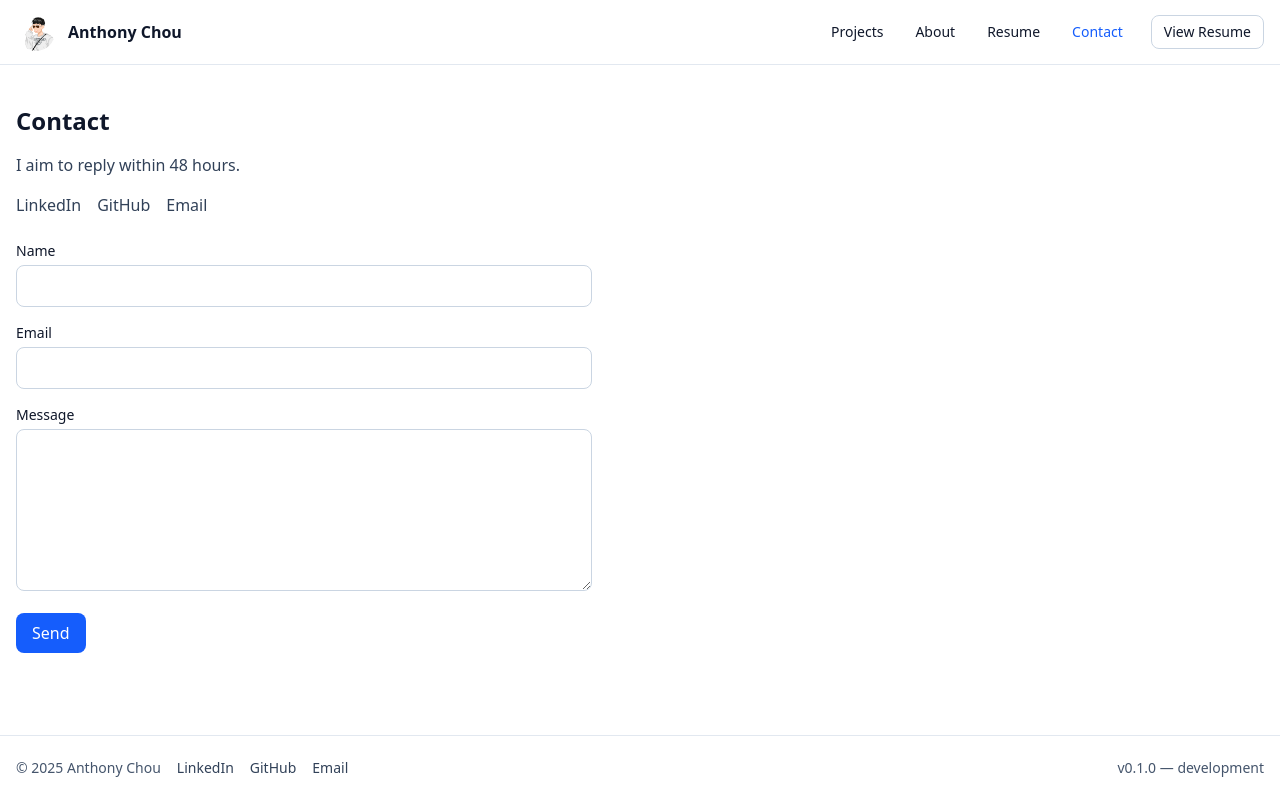
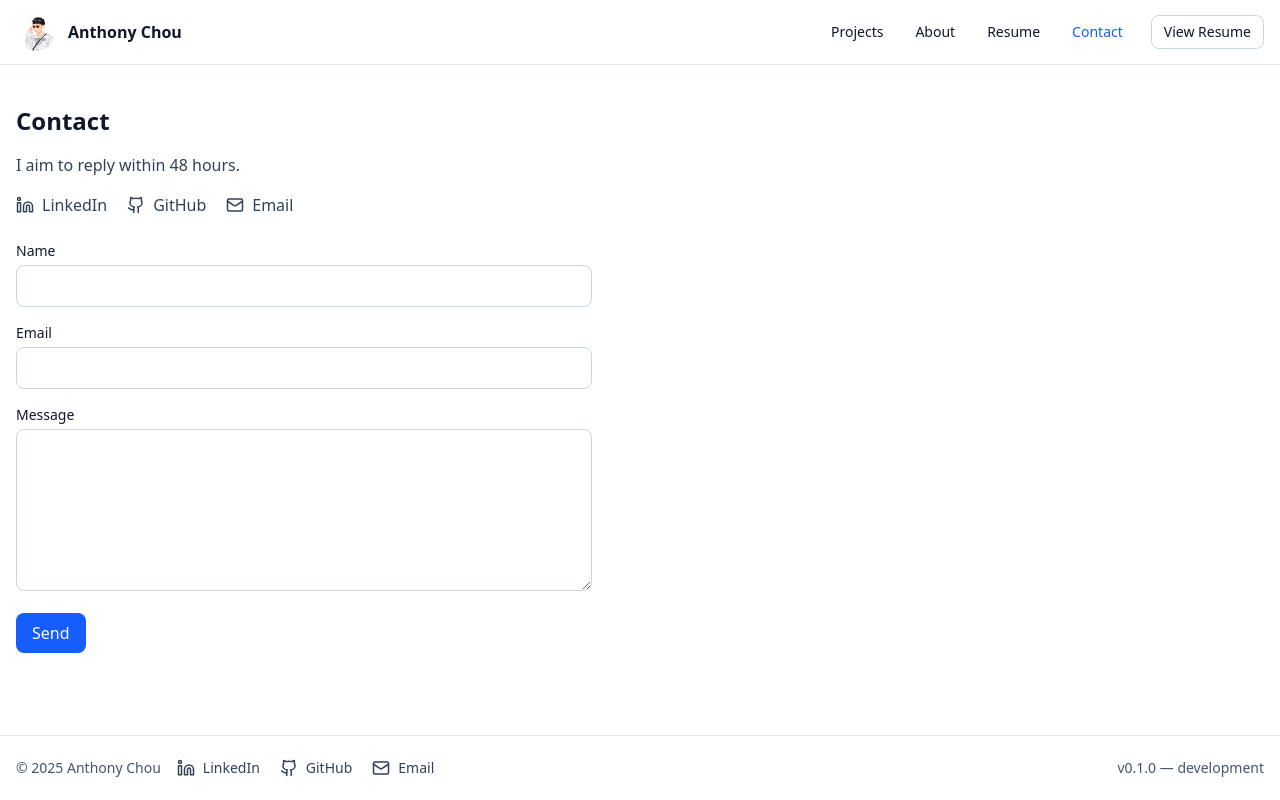
Before and after one commit to ctungyu11/personal-website, a Next.js app: page /contact in a window 1280 px wide. Built offline with nearby package versions, Linux system fonts and the light colour scheme.

Commit message:
feat(contact): surface explicit contact info (LinkedIn, GitHub, Email) with icons on Contact page and Footer

```diff
--- a/components/SocialLinks.tsx
+++ b/components/SocialLinks.tsx
@@ -1,17 +1,37 @@
 import Link from "next/link";
 import { site } from "@/lib/seo";
+import { Github, Linkedin, Mail } from "lucide-react";
 
 export default function SocialLinks({ className = "" }: { className?: string }) {
   return (
-    <div className={`flex items-center gap-4 ${className}`}>
-      <Link href={site.linkedin} className="text-slate-700 hover:text-blue-600 underline-offset-4 hover:underline" target="_blank" rel="noreferrer">
-        LinkedIn
+    <div className={`flex items-center gap-5 ${className}`}>
+      <Link
+        href={site.linkedin}
+        aria-label="LinkedIn"
+        className="inline-flex items-center gap-2 text-slate-700 hover:text-blue-600 underline-offset-4 hover:underline"
+        target="_blank"
+        rel="noreferrer"
+      >
+        <Linkedin size={18} aria-hidden />
+        <span>LinkedIn</span>
       </Link>
-      <Link href={site.github} className="text-slate-700 hover:text-blue-600 underline-offset-4 hover:underline" target="_blank" rel="noreferrer">
-        GitHub
+      <Link
+        href={site.github}
+        aria-label="GitHub"
+        className="inline-flex items-center gap-2 text-slate-700 hover:text-blue-600 underline-offset-4 hover:underline"
+        target="_blank"
+        rel="noreferrer"
+      >
+        <Github size={18} aria-hidden />
+        <span>GitHub</span>
       </Link>
-      <a href={site.email} className="text-slate-700 hover:text-blue-600 underline-offset-4 hover:underline">
-        Email
+      <a
+        href={site.email}
+        aria-label="Email"
+        className="inline-flex items-center gap-2 text-slate-700 hover:text-blue-600 underline-offset-4 hover:underline"
+      >
+        <Mail size={18} aria-hidden />
+        <span>Email</span>
       </a>
     </div>
   );
```
